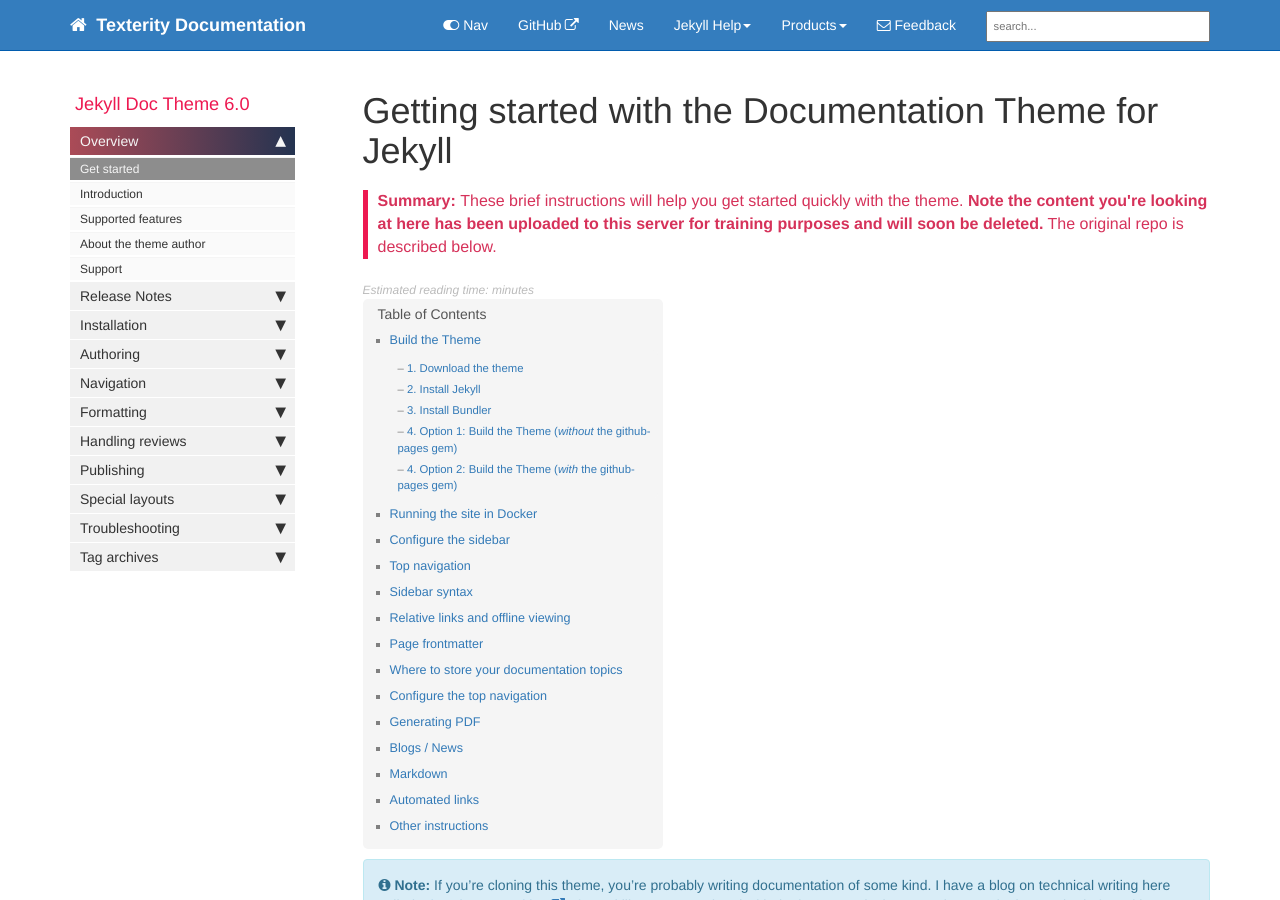
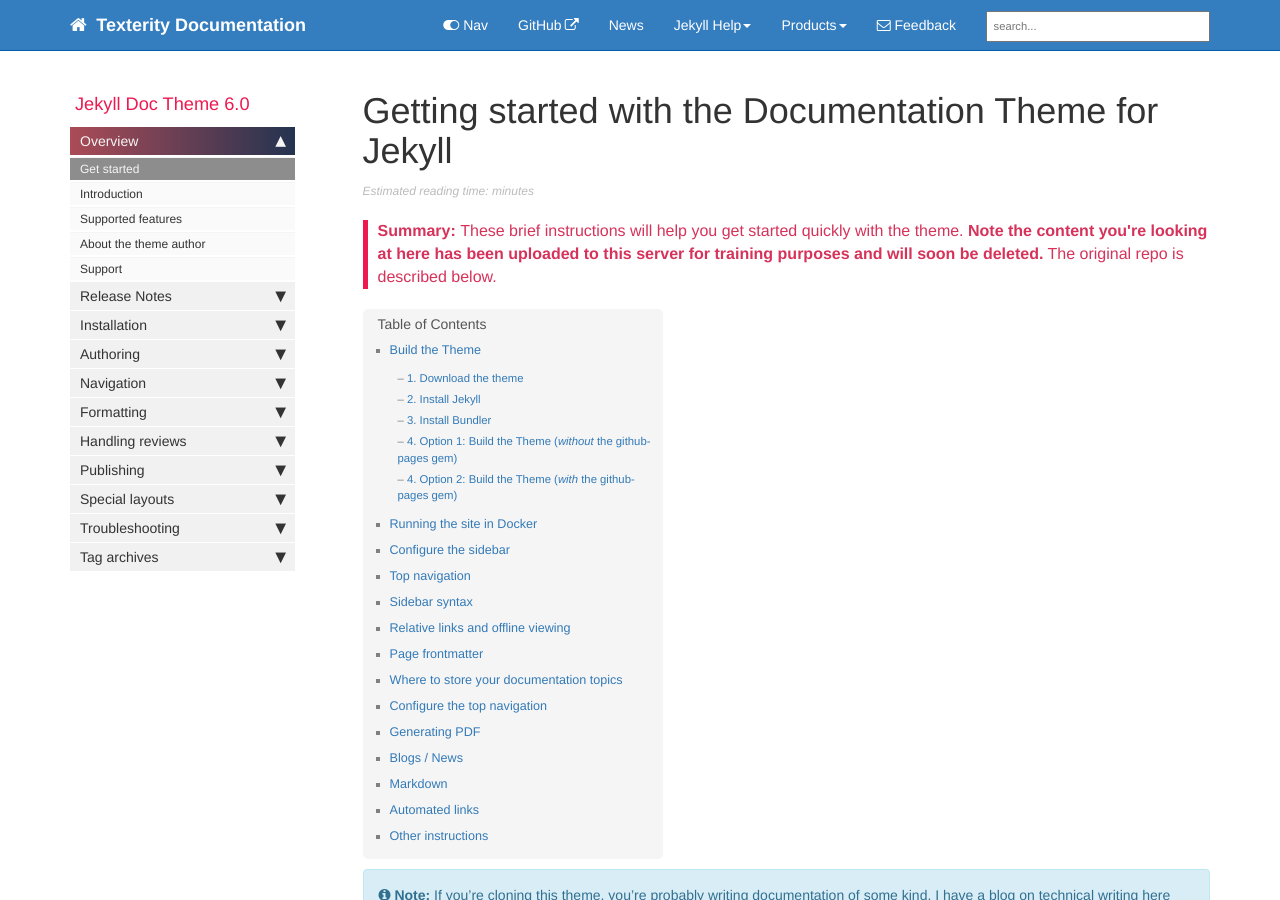
Before and after one commit to Texterity/January, a Jekyll site: the page built from docs/index.md, in a window 1280 px wide and 900 px high. Built offline with Jekyll 4.4.1, drawn with Linux system fonts in a browser that asks for light colours; nearby versions of some CDN libraries; comment, search, counter and statistics services are not loaded.

Commit message:
re-position reading time, as it appears to interfere with left navbar generation

```diff
--- a/docs/_layouts/page.html
+++ b/docs/_layouts/page.html
@@ -28,18 +28,14 @@ layout: default
 
 {% endif %}
 
-
+<span class="readingtime" title="Estimated reading time">
+Estimated reading time: {{page.reading_time}} minutes
+</span><br/>
 <div class="post-content">
 
    {% if page.summary %}
     <div class="summary">{{page.summary}}</div>
    {% endif %}
-
-   <span class="readingtime" title="Estimated reading time">
-   Estimated reading time: {{page.reading_time}} minutes
-   </span><br/>
-
-
     {% unless page.toc == false %}
     {% include toc.html %}
     {% endunless %}
```
